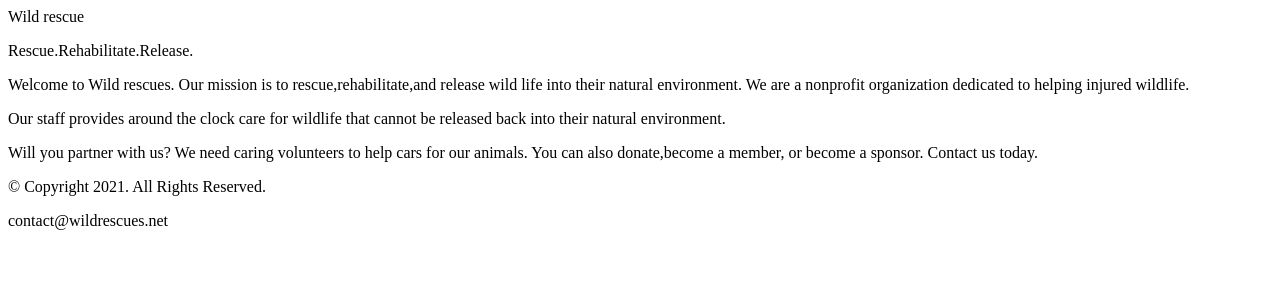
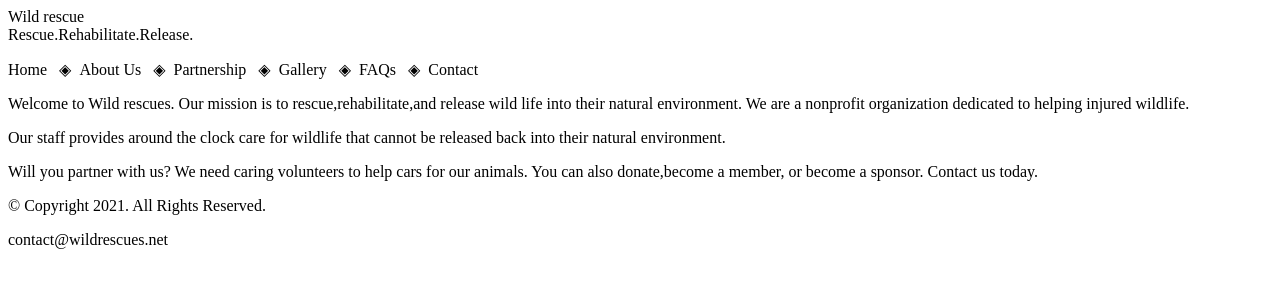
Before and after one commit to ItzNotDD3/Ch2Lab2, a plain HTML site: page index.html in a window 1280 px wide. Drawn offline with Linux system fonts and the light colour scheme.

Commit message:
Ch2 Lab2

```diff
--- a/index.html
+++ b/index.html
@@ -4,7 +4,16 @@
     <title>Derrick Davis,9/13/22</title>
     <meta>Wild rescue
   </head>
-  <p>Rescue.Rehabilitate.Release.</p>
+  <header>Rescue.Rehabilitate.Release.</header>
+
+  <nav><p>Home &nbsp; &#9672; &nbsp;About Us &nbsp; &#9672; &nbsp;Partnership &nbsp; &#9672; &nbsp;Gallery &nbsp; &#9672; &nbsp;FAQs &nbsp; &#9672; &nbsp;Contact</p>
+  </nav>
+
+    <main>
+    </main>
+
+    <footer>
+    </footer>
   <p>Welcome to Wild rescues. Our mission is to rescue,rehabilitate,and release wild life into their natural environment. We are a nonprofit organization dedicated to helping injured wildlife.</p><p> Our staff provides around the clock care for wildlife that cannot be released back into their natural environment.</p><p> Will you partner with us? We need caring volunteers to help cars for our animals. You can also donate,become a member, or become a sponsor. Contact us today.</p>
   <p>&copy; Copyright 2021. All Rights Reserved.</p>
   <p>contact@wildrescues.net</p>
```
